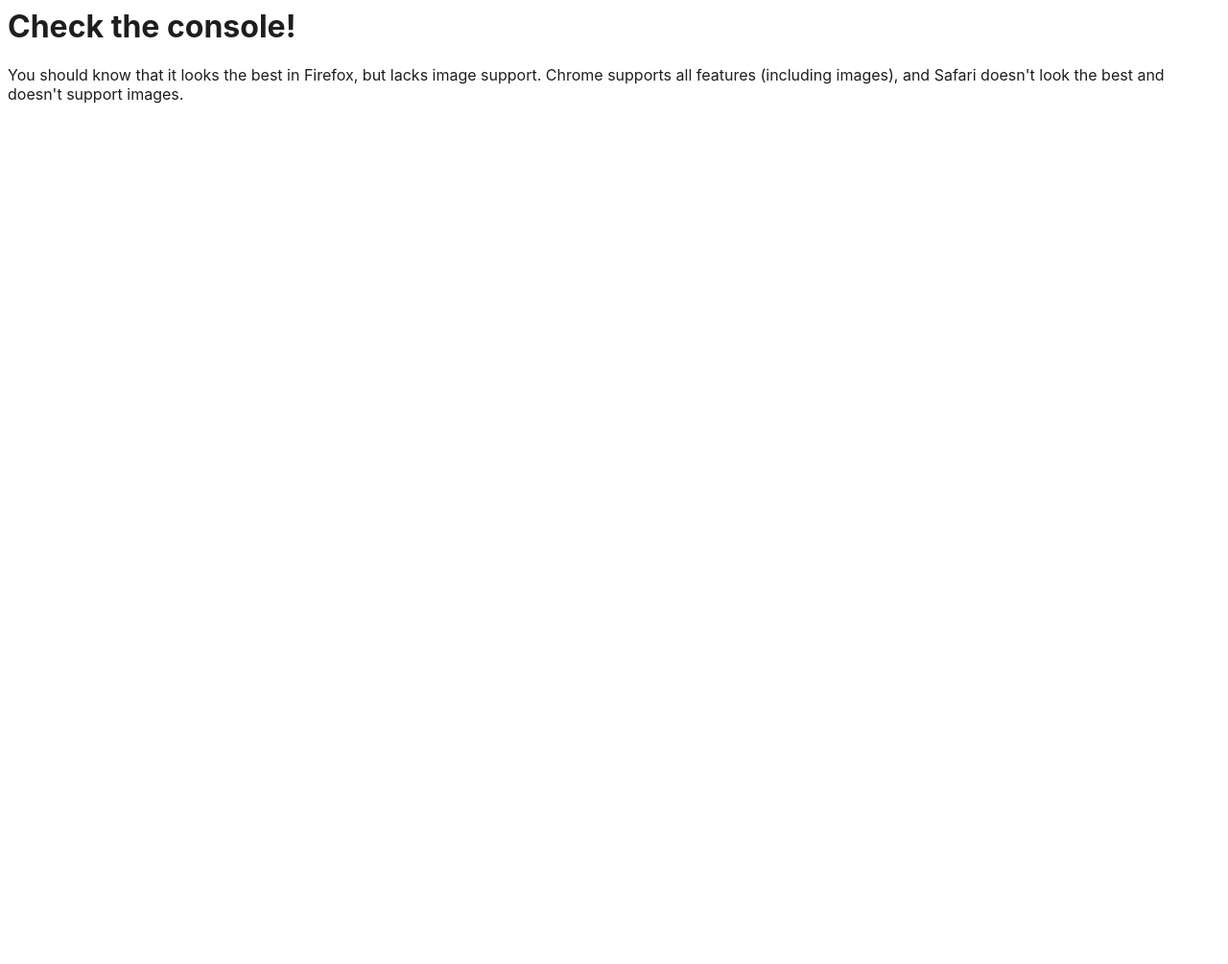
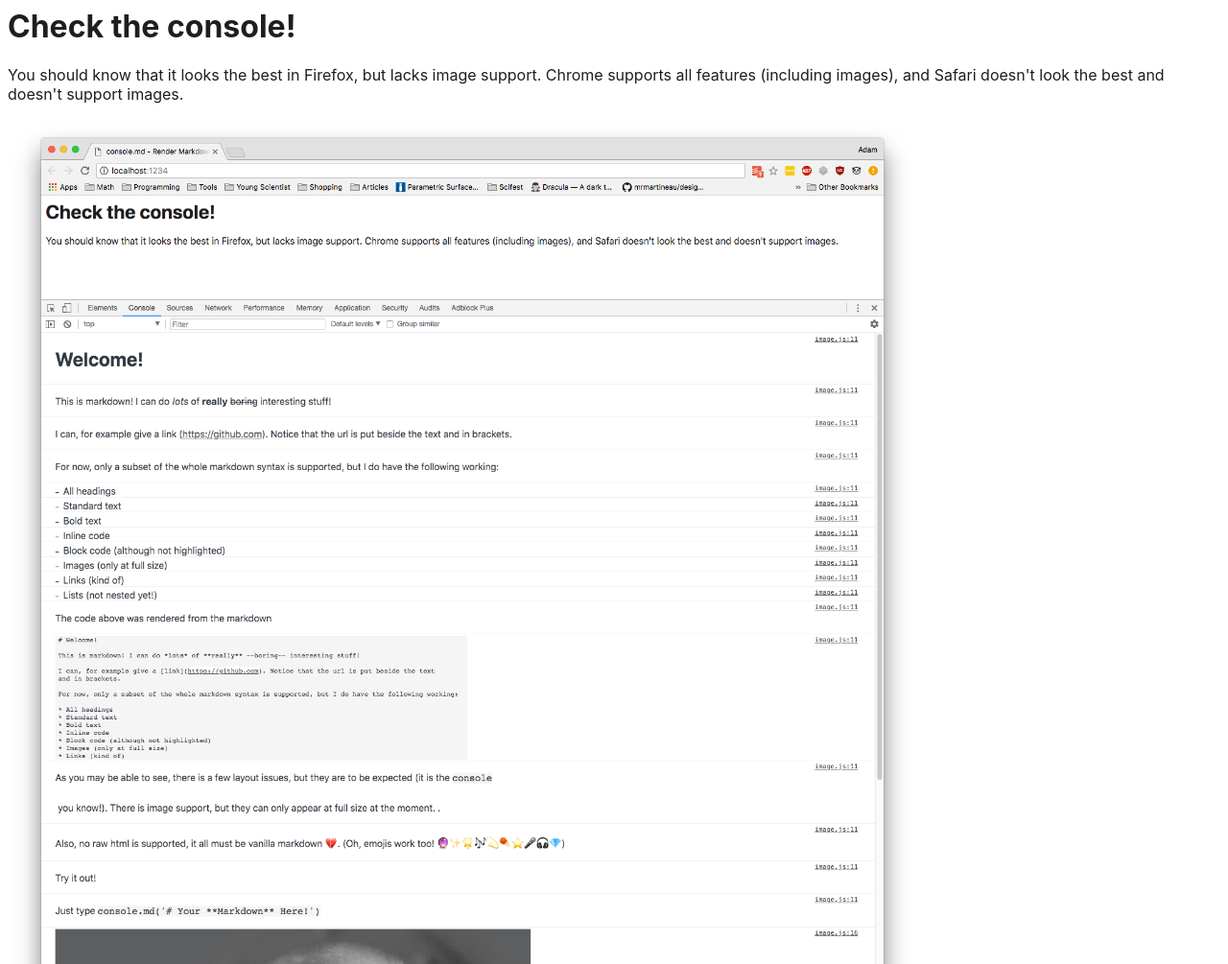
Before and after one commit to adamisntdead/console.md, a website: page index.html in a window 1280 px wide. Shown: the top 1005 px of the page at 96% size. Before the commit the page ends 800 px from the top, so only its background shows below. Drawn offline with Linux system fonts and the light colour scheme.

Commit message:
Add Image

```diff
--- a/index.html
+++ b/index.html
@@ -16,6 +16,8 @@
 <body>
   <h1>Check the console!</h1>
   <p>You should know that it looks the best in Firefox, but lacks image support. Chrome supports all features (including images), and Safari doesn't look the best and doesn't support images.</p>
+
+  <img align="center" width="75%" height="auto" src="https://raw.githubusercontent.com/adamisntdead/console.md/master/media/output.png" alt="console output">
   <script src="bundle.js"></script>
   <script src="example.js"></script>
 </body>
```
